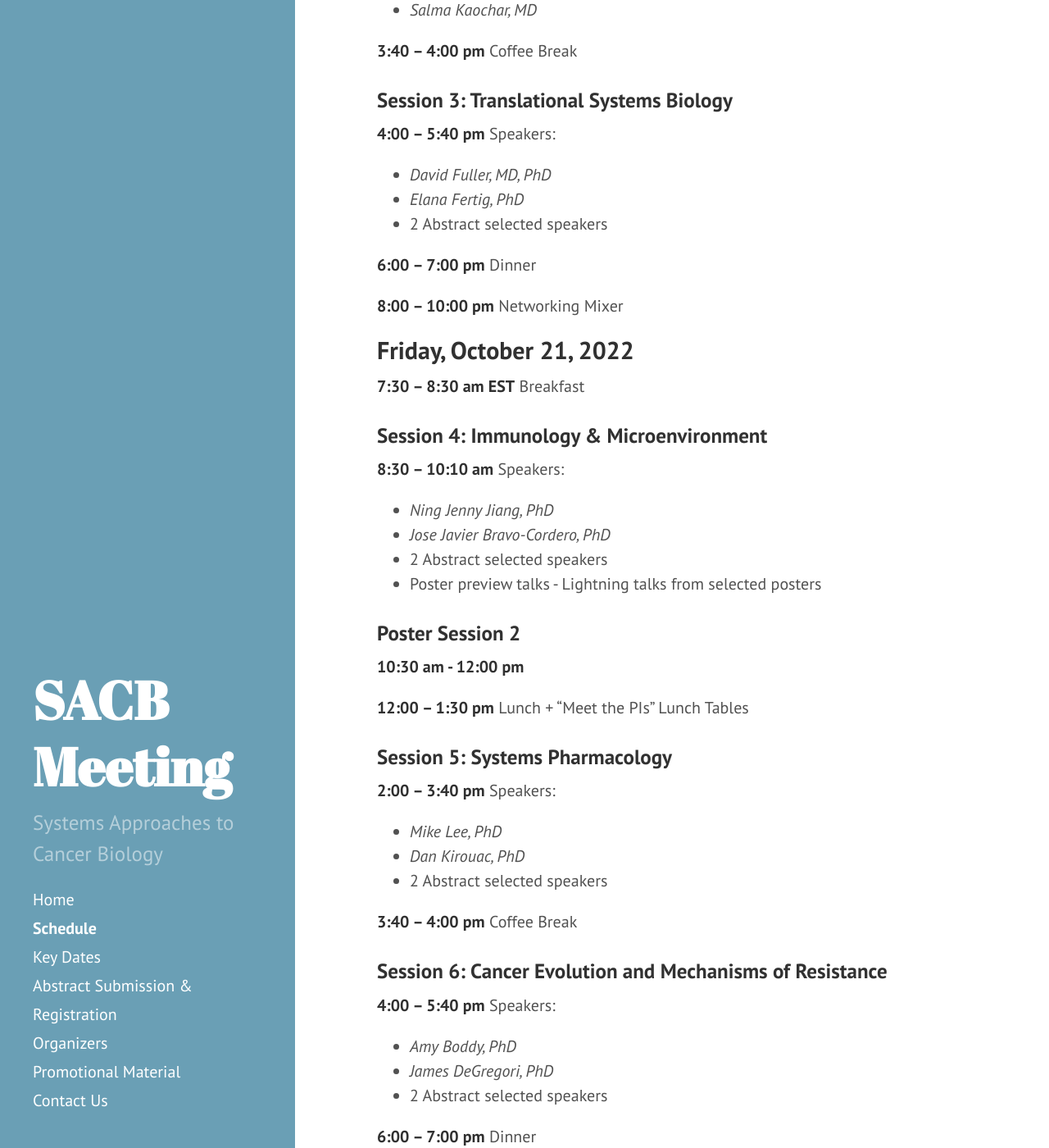
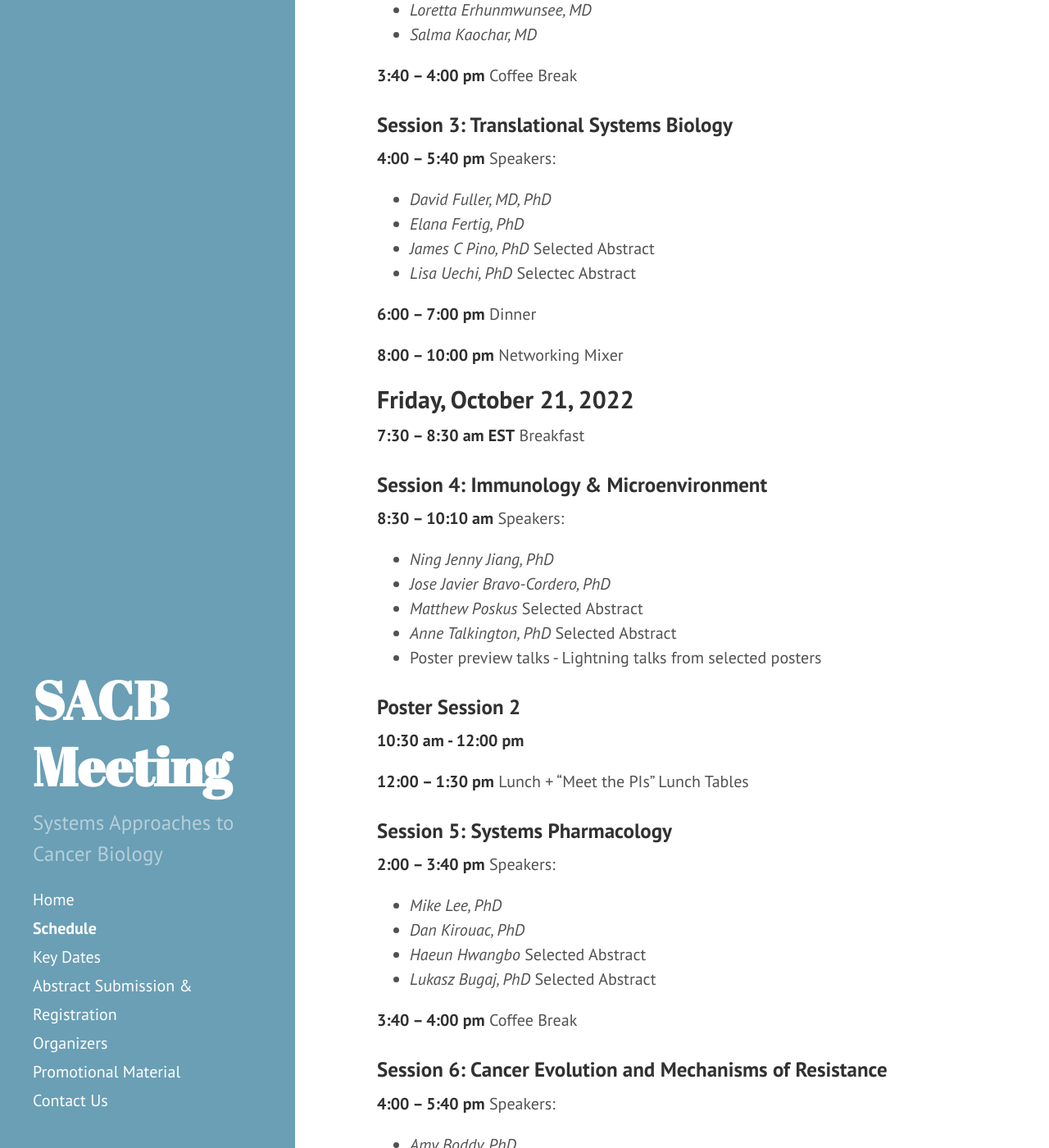
Before and after one commit to AECCSB/sacb-meeting, a Jekyll site: the page built from schedule.md, in a window 1280 px wide and 1400 px high, scrolled down 1122 px. Shown: the whole window at 82% size. Built offline with Jekyll 4.4.1, drawn with Linux system fonts in a browser that asks for light colours; some of the changed text lies outside the part shown.

Commit message:
Update schedule.md

```diff
--- a/schedule.md
+++ b/schedule.md
@@ -27,7 +27,8 @@
 Speakers:
 + _Mohammad Fallahi-Sichani, PhD_
 + _Ivana Bozic, PhD_
-+ 2 Abstract selected speakers
++ _MA Masud, PhD_ Selected Abstract
++ _Geena Ildefonso, PhD_ Selected Abstract
 + Poster preview talks - Lightning talks from selected posters
 
 ### Poster Session 1
@@ -48,7 +49,8 @@
 Speakers:
 + _David Fuller, MD, PhD_
 + _Elana Fertig, PhD_
-+ 2 Abstract selected speakers
++ _James C Pino, PhD_ Selected Abstract
++ _Lisa Uechi, PhD_ Selectec Abstract
 
 **6:00 – 7:00 pm**		Dinner
 
@@ -63,7 +65,8 @@
 Speakers:
 + _Ning Jenny Jiang, PhD_
 + _Jose Javier Bravo-Cordero, PhD_
-+ 2 Abstract selected speakers
++ _Matthew Poskus_ Selected Abstract
++ _Anne Talkington, PhD_ Selected Abstract
 + Poster preview talks - Lightning talks from selected posters
 
 ### Poster Session 2
@@ -76,7 +79,8 @@
 Speakers:
 + _Mike Lee, PhD_
 + _Dan Kirouac, PhD_
-+ 2 Abstract selected speakers
++ _Haeun Hwangbo_ Selected Abstract
++ _Lukasz Bugaj, PhD_ Selected Abstract
 
 **3:40 – 4:00 pm**		Coffee Break
 
@@ -85,7 +89,8 @@
 Speakers:
 + _Amy Boddy, PhD_
 + _James DeGregori, PhD_
-+ 2 Abstract selected speakers
++ _David Basanta, PhD_ Selected Abstract
++ _Edward Evans Jr., PhD_ Selected Abstract
 
 **6:00 – 7:00 pm**		Dinner
 
@@ -98,7 +103,8 @@
 Speakers:
 + _Reka Albert, PhD_
 + _Kristen Naegle, PhD_
-+ 2 Abstract selected speakers
++ _Avlant Nilsson, PhD_ Selected Abstract
++ _Yasmine Ahmed_ Selected Abstract
 
 **10:40 - 11:00 am**      Coffee Break
 
```
